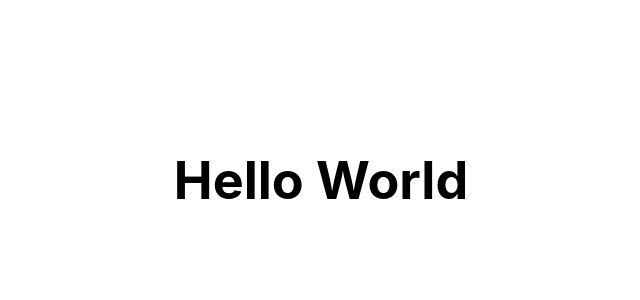
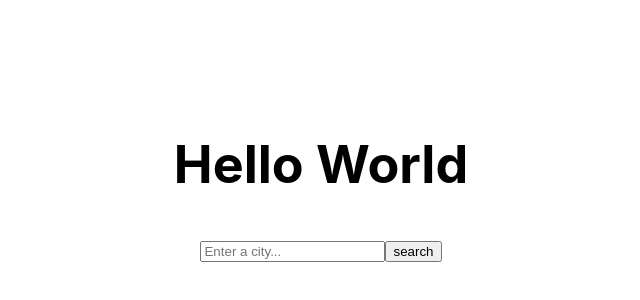
Before and after one commit to tiffanymackay/weather-react, a React (Create React App) app: page / in a window 1280 px wide. Shown: the part 220-520 px from the top of the page, without its empty margins (319-959 px from the left). Built offline with nearby package versions, Linux system fonts and the light colour scheme.

Commit message:
Add WeatherSearch component

```diff
--- a/src/App.js
+++ b/src/App.js
@@ -1,10 +1,12 @@
 import './App.css';
+import WeatherSearch from "./WeatherSearch";
 
 function App() {
   return (
     <div className="App">
       <header className="App-header">
        <h1>Hello World</h1>
+       <WeatherSearch />
       </header>
     </div>
   );
```
